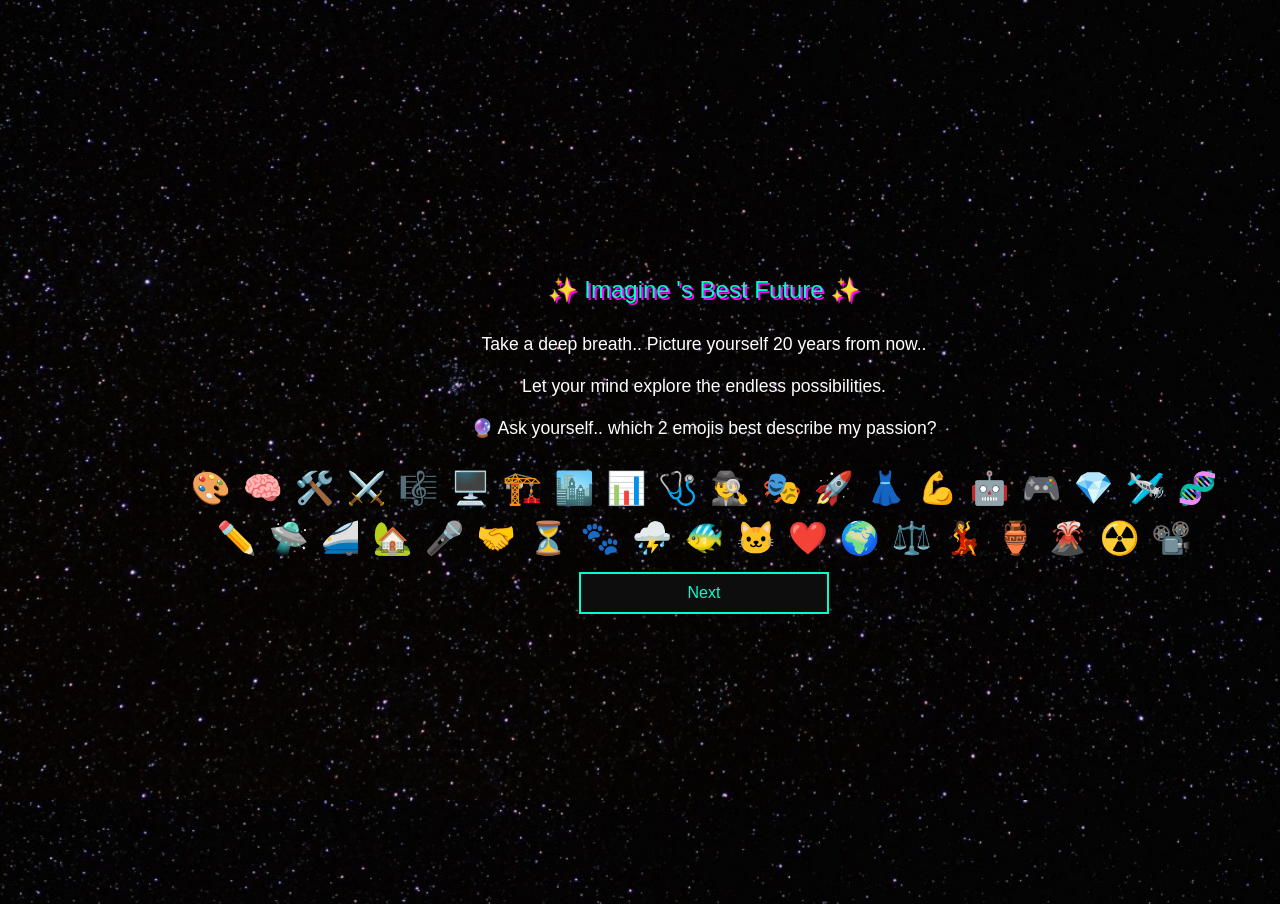
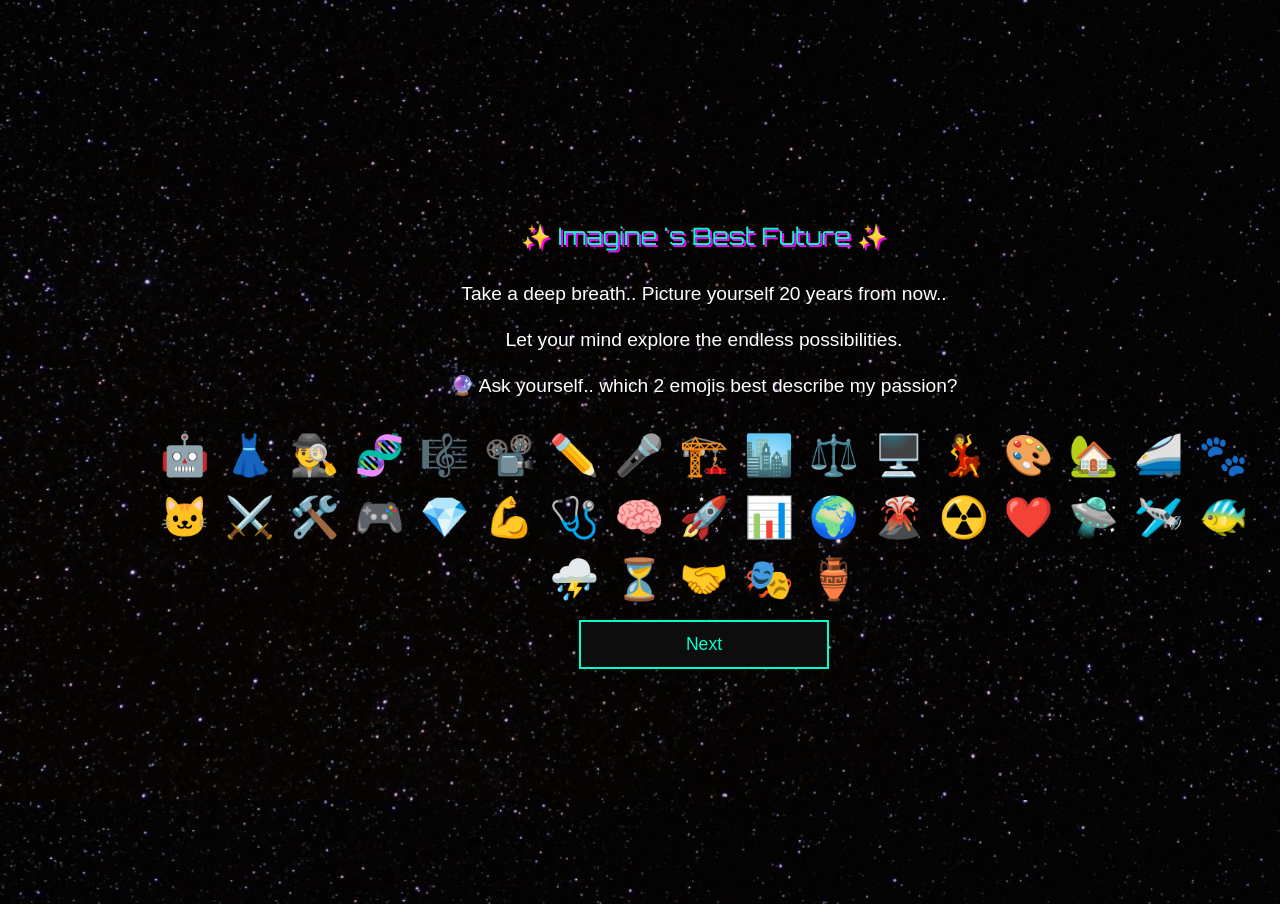
Before and after one commit to mrapatiteobs/emojime, a plain HTML site: page emoji.html in a window 1280 px wide. Shown: the top 904 px of the page. Drawn offline with Linux system fonts and the light colour scheme.

Commit message:
Update emoji.html

```diff
--- a/emoji.html
+++ b/emoji.html
@@ -5,10 +5,7 @@
     <meta name="viewport" content="width=device-width, initial-scale=1.0">
     <title>Imagine Your Best Future</title>
     <link href="https://fonts.googleapis.com/css2?family=Orbitron:wght@400;700&display=swap" rel="stylesheet">
-
-
     <style>
-
         body {
             background-color: #0d0d0d;
             color: #ffffff;
@@ -17,30 +14,30 @@ body {
             flex-direction: column;
             align-items: center;
             justify-content: center;
-    min-height: 100vh; /* Fixes mobile view */
+            min-height: 100vh;
             width: 100vw;
             margin: 0;
-    padding: 5vh 5% 5% 5%; /* Adds space at the top */
+            padding: 5vh 5% 5%;
             background-image: url('https://raw.githubusercontent.com/mrapatiteobs/emojime/430b388dfab577cad50dbf9b3b61be7c740fb121/background.jpg');
             background-size: cover;
             background-repeat: no-repeat;
             background-attachment: fixed;
             background-position: center;
             text-align: center;
-    overflow-y: auto; /* Allows scrolling if needed */
+            overflow-y: auto;
         }
 
         header {
             font-size: 1.5em;
-    font-family: 'Exo', sans-serif;
+            font-family: 'Orbitron', sans-serif;
             color: #00ffcc;
             text-shadow: 2px 2px #ff00ff;
             margin: 10px 0;
         }
 
         .content {
-    font-size: 1.1em;
-    margin-bottom: 10px;
+            font-size: 1.2em;
+            margin-bottom: 15px;
             line-height: 1.4;
             max-width: 85%;
         }
@@ -49,38 +46,51 @@ header {
             display: flex;
             flex-wrap: wrap;
             justify-content: center;
-    gap: 12px;
+            gap: 15px;
             width: 90%;
         }
 
         .emoji {
-    font-size: 2em;
+            font-size: 2.5em;
             cursor: pointer;
-    transition: transform 0.2s, box-shadow 0.2s;
+            transition: transform 0.3s, box-shadow 0.3s, color 0.3s;
+            animation: float 3s infinite alternate ease-in-out;
         }
 
         .emoji:hover {
-    transform: scale(1.3);
+            transform: scale(1.4) rotate(5deg);
+            box-shadow: 0 0 15px #ff00ff;
+            text-shadow: 0 0 15px #ff00ff;
         }
 
         .emoji.selected {
             transform: scale(1.7);
-    box-shadow: 0 0 15px #00ffcc;
+            box-shadow: 0 0 20px #00ffcc;
+            text-shadow: 0 0 20px #00ffcc;
             animation: glow 1s infinite alternate;
         }
 
         @keyframes glow {
             from {
-        box-shadow: 0 0 10px #00ffcc;
+                box-shadow: 0 0 15px #00ffcc;
             }
             to {
-        box-shadow: 0 0 20px #00ffcc;
+                box-shadow: 0 0 25px #ff00ff;
+            }
+        }
+
+        @keyframes float {
+            from {
+                transform: translateY(0);
+            }
+            to {
+                transform: translateY(-10px);
             }
         }
 
         button {
-    padding: 10px 15px;
-    font-size: 1em;
+            padding: 12px 18px;
+            font-size: 1.1em;
             margin-top: 15px;
             cursor: pointer;
             background-color: #0d0d0d;
@@ -88,6 +98,7 @@ button {
             border: 2px solid #00ffcc;
             width: 80%;
             max-width: 250px;
+            transition: background 0.3s, color 0.3s;
         }
 
         button:hover {
@@ -95,38 +106,30 @@ button:hover {
             color: #0d0d0d;
         }
 
-/* Mobile Optimization */
         @media (max-width: 768px) {
             body {
-        padding: 8vh 5% 5%; /* Adds more top space */
+                padding: 8vh 5% 5%;
             }
 
             header {
-        font-size: 1.2em;
+                font-size: 1.3em;
             }
 
             .content {
                 font-size: 1em;
-        margin-bottom: 8px;
                 max-width: 95%;
             }
 
             .emoji {
-        font-size: 1.5em;
+                font-size: 1.8em;
             }
 
             button {
-        font-size: 0.9em;
-        padding: 8px 12px;
+                font-size: 1em;
+                padding: 10px 15px;
             }
         }
-
     </style>
-
-
-
-
-
 </head>
 <body>
     <header>✨ Imagine <span id="username"></span>'s Best Future ✨</header>
@@ -135,57 +138,46 @@ button:hover {
         <p>Let your mind explore the endless possibilities.</p>
         <p>🔮 Ask yourself.. which 2 emojis best describe my passion?</p>
     </div>
-    <div class="emojis">
-       <div class="emojis">
-<span class="emoji" onclick="selectEmoji(this)">🎨</span>
-<span class="emoji" onclick="selectEmoji(this)">🧠</span>
-<span class="emoji" onclick="selectEmoji(this)">🛠️</span>
-<span class="emoji" onclick="selectEmoji(this)">⚔️</span>
-<span class="emoji" onclick="selectEmoji(this)">🎼</span>
-<span class="emoji" onclick="selectEmoji(this)">🖥️</span>
-<span class="emoji" onclick="selectEmoji(this)">🏗️</span>
-<span class="emoji" onclick="selectEmoji(this)">🏙️</span>
-<span class="emoji" onclick="selectEmoji(this)">📊</span>
-<span class="emoji" onclick="selectEmoji(this)">🩺</span>
-<span class="emoji" onclick="selectEmoji(this)">🕵️‍♂️</span>
-<span class="emoji" onclick="selectEmoji(this)">🎭</span>
-<span class="emoji" onclick="selectEmoji(this)">🚀</span>
-<span class="emoji" onclick="selectEmoji(this)">👗</span>
-<span class="emoji" onclick="selectEmoji(this)">💪</span>
-<span class="emoji" onclick="selectEmoji(this)">🤖</span>
-<span class="emoji" onclick="selectEmoji(this)">🎮</span>
-<span class="emoji" onclick="selectEmoji(this)">💎</span>
-<span class="emoji" onclick="selectEmoji(this)">🛩️</span>
-<span class="emoji" onclick="selectEmoji(this)">🧬</span>
-<span class="emoji" onclick="selectEmoji(this)">✏️</span>
-<span class="emoji" onclick="selectEmoji(this)">🛸</span>
-<span class="emoji" onclick="selectEmoji(this)">🚄</span>
-<span class="emoji" onclick="selectEmoji(this)">🏡</span>
-<span class="emoji" onclick="selectEmoji(this)">🎤</span>
-<span class="emoji" onclick="selectEmoji(this)">🤝</span>
-<span class="emoji" onclick="selectEmoji(this)">⏳</span>
-<span class="emoji" onclick="selectEmoji(this)">🐾</span>
-<span class="emoji" onclick="selectEmoji(this)">⛈️</span>
-<span class="emoji" onclick="selectEmoji(this)">🐠</span>
-<span class="emoji" onclick="selectEmoji(this)">🐱</span>
-<span class="emoji" onclick="selectEmoji(this)">❤️</span>
-<span class="emoji" onclick="selectEmoji(this)">🌍</span>
-<span class="emoji" onclick="selectEmoji(this)">⚖️</span>
-<span class="emoji" onclick="selectEmoji(this)">💃</span>
-<span class="emoji" onclick="selectEmoji(this)">🏺</span>
-<span class="emoji" onclick="selectEmoji(this)">🌋</span>
-<span class="emoji" onclick="selectEmoji(this)">☢️</span>
-<span class="emoji" onclick="selectEmoji(this)">📽️</span>
+    <div class="emojis" id="emojiContainer"></div>
+    <button onclick="saveSelection()">Next</button>
 
-     </div>
-
-    </div>
-    <button onclick="saveSelection()">Next</button>
     <script>
         document.addEventListener('DOMContentLoaded', () => {
             const username = localStorage.getItem('username');
             document.getElementById('username').textContent = username;
+
+            const emojiList = [
+                "🎨", "🧠", "🛠️", "⚔️", "🎼", "🖥️", "🏗️", "🏙️", "📊", "🩺", "🕵️‍♂️",
+                "🎭", "🚀", "👗", "💪", "🤖", "🎮", "💎", "🛩️", "🧬", "✏️", "🛸", "🚄",
+                "🏡", "🎤", "🤝", "⏳", "🐾", "⛈️", "🐠", "🐱", "❤️", "🌍", "⚖️", "💃",
+                "🏺", "🌋", "☢️", "📽️"
+            ];
+
+            shuffleArray(emojiList); // Randomize the emojis on each refresh
+            displayEmojis(emojiList);
         });
+
+        function shuffleArray(array) {
+            for (let i = array.length - 1; i > 0; i--) {
+                const j = Math.floor(Math.random() * (i + 1));
+                [array[i], array[j]] = [array[j], array[i]]; // Swap elements
+            }
+        }
+
+        function displayEmojis(emojiList) {
+            const container = document.getElementById('emojiContainer');
+            container.innerHTML = ''; // Clear previous content
+
+            emojiList.forEach(emoji => {
+                const span = document.createElement('span');
+                span.classList.add('emoji');
+                span.innerHTML = emoji;
+                span.onclick = function () {
+                    selectEmoji(this);
+                };
+                container.appendChild(span);
+            });
+        }
 
         const selectedEmojis = [];
 
@@ -207,7 +199,7 @@ button:hover {
         function saveSelection() {
             if (selectedEmojis.length === 2) {
                 localStorage.setItem('selectedEmojis', JSON.stringify(selectedEmojis));
-                window.location.href = 'Career.html'; // Redirect to Career.html page
+                window.location.href = 'Career.html';
             } else {
                 alert('Please select exactly 2 emojis.');
             }
```
Lines whose indentation alone changed are shown as unchanged.
